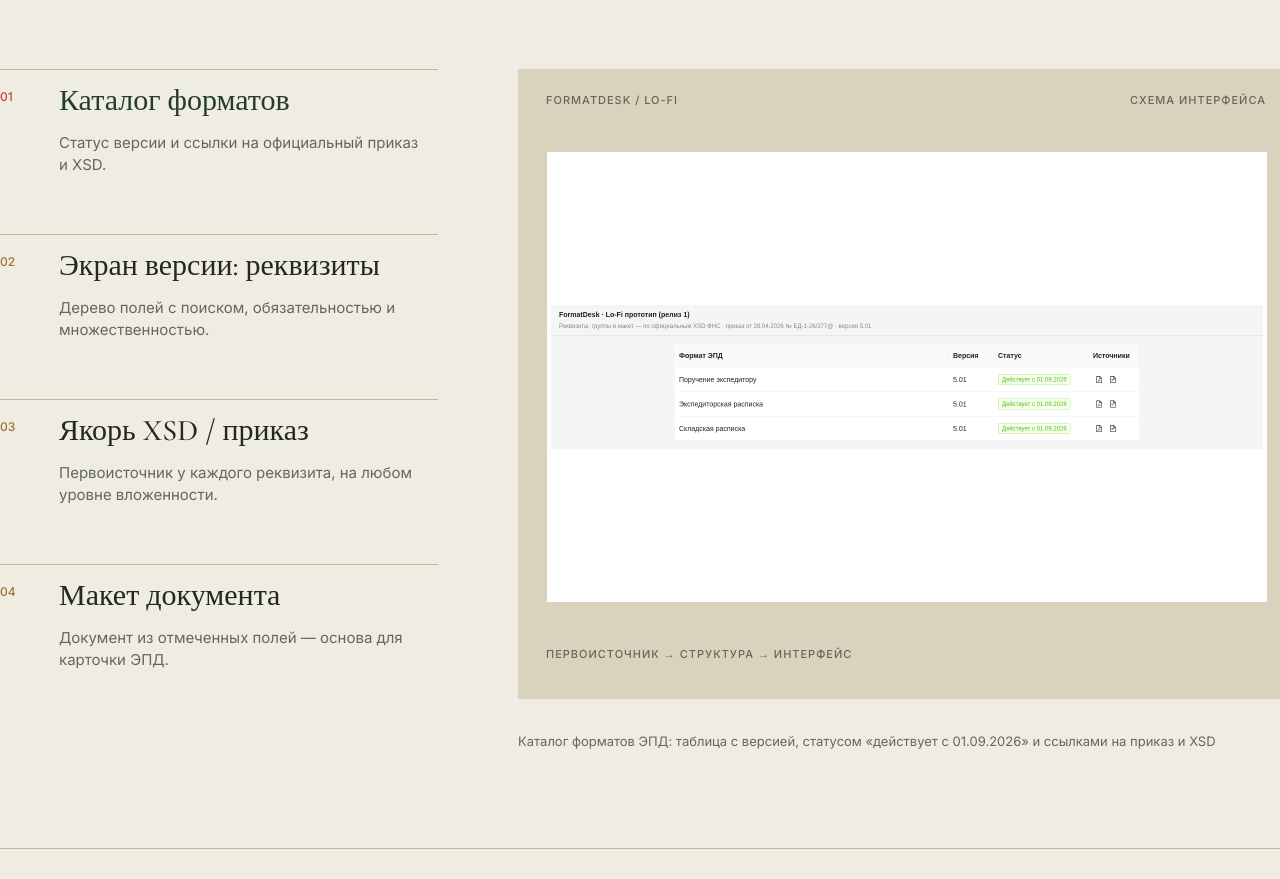
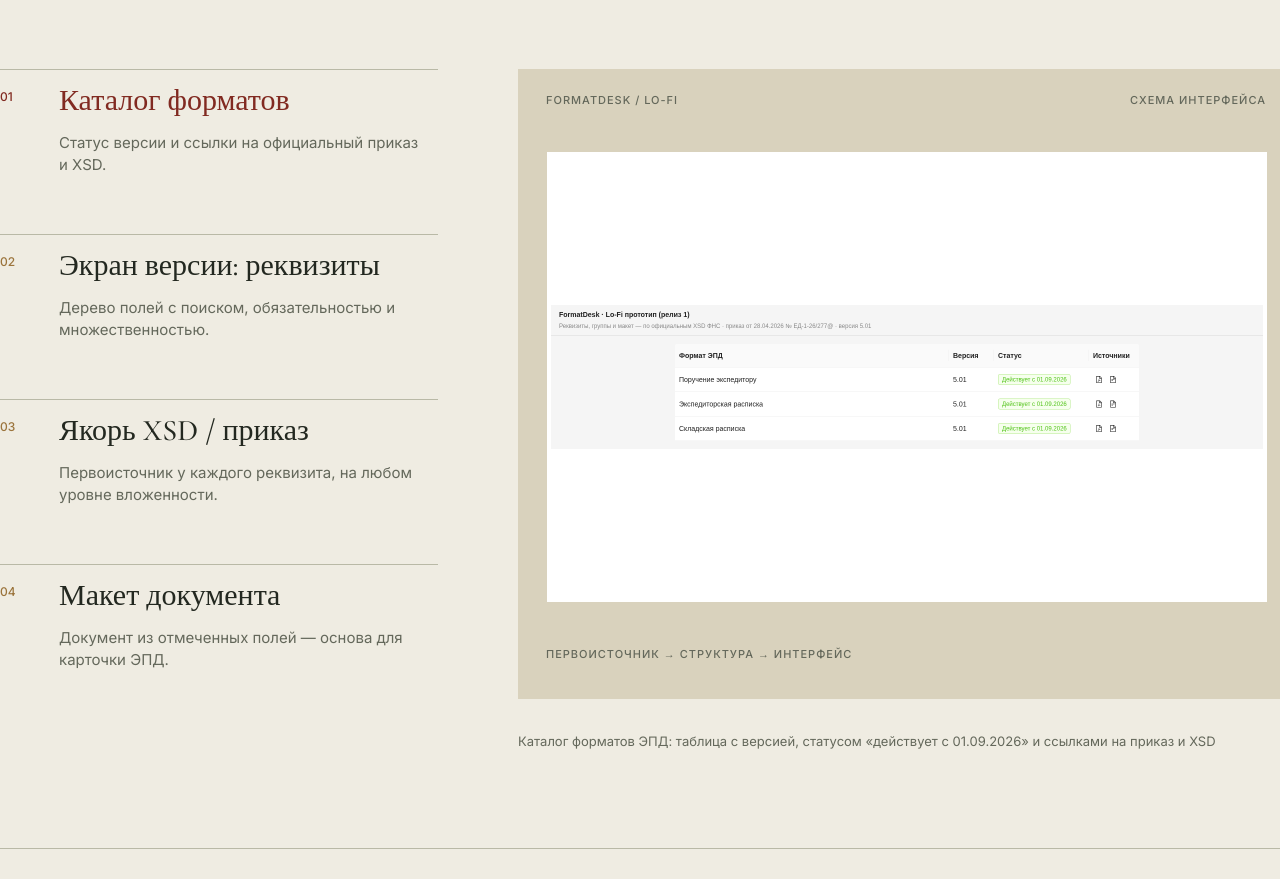
Before and after one commit to etniy22/formatdesk-landing, a plain HTML site: page index.html in a window 1280 px wide. Shown: the part 3011-3890 px from the top of the page. Drawn offline with nearby package versions, Linux system fonts and the light colour scheme.

Commit message:
Ховер и активное состояние пунктов в секции «Экраны»

```diff
--- a/styles.css
+++ b/styles.css
@@ -377,9 +377,11 @@ body {
   font-size: 15px; line-height: 22px;
   color: var(--gray);
 }
-.step:hover .step-title { color: var(--green); }
-.step.is-active .step-num { color: var(--red); }
-.step.is-active .step-title { color: var(--green); }
+.step-title, .step-desc { transition: color 0.2s ease; }
+.step:hover .step-title { color: #171A13; }
+.step:hover .step-desc { color: #545845; }
+.step.is-active .step-num { color: #812A21; }
+.step.is-active .step-title { color: #812A21; }
 
 .vitrina {
   position: absolute;
```
